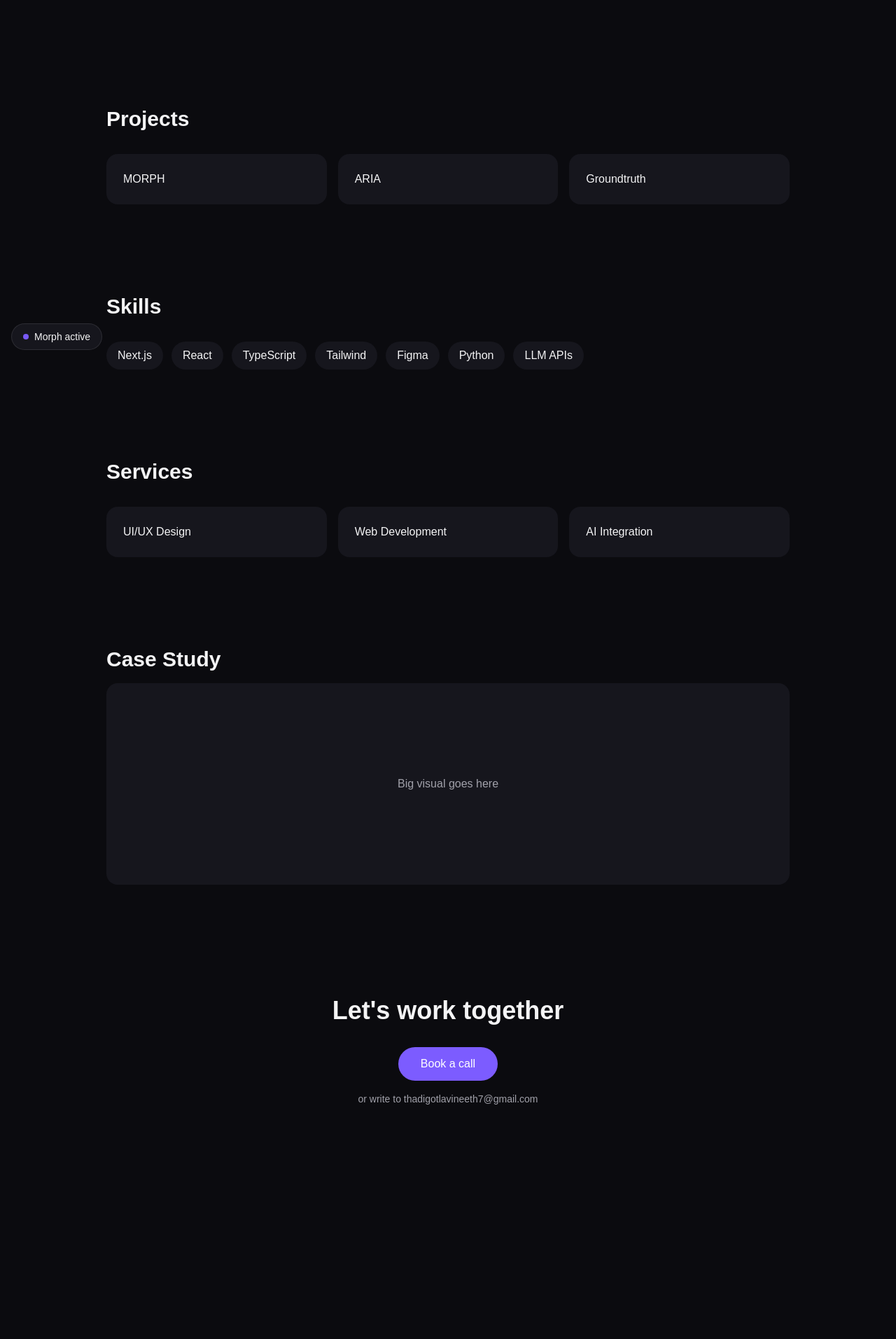
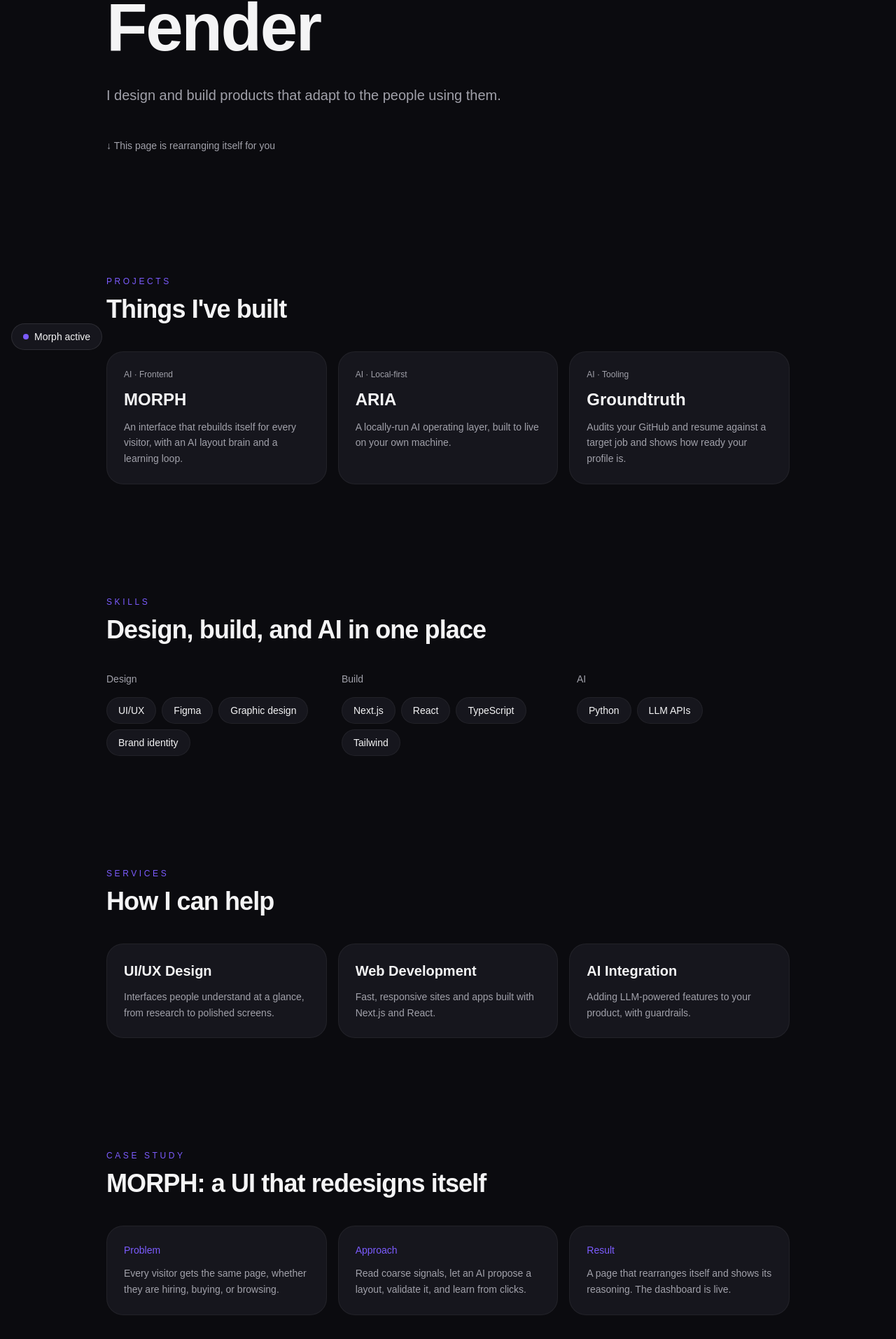
Before and after one commit to FenderRicky/morph, a Next.js app: page / in a window 1280 px wide. Shown: the part 284-2197 px from the top of the page at 70% size. Before the commit the page ends 1960 px from the top, so only its background shows below. Built offline with nearby package versions, Linux system fonts and the light colour scheme; no server answers.

Commit message:
design pass: restyled portfolio blocks

```diff
--- a/app/globals.css
+++ b/app/globals.css
@@ -27,3 +27,6 @@ body {
 
 :root { --bg:#0b0b0f; --fg:#f4f4f5; --muted:#a1a1aa; --accent:#7c5cff; --card:#16161d; }
 body { background: var(--bg); color: var(--fg); }
+
+html { scroll-behavior: smooth; }
+.glow { background: radial-gradient(60% 55% at 15% 0%, color-mix(in srgb, var(--accent) 30%, transparent), transparent 70%); }
--- a/components/blocks/CaseStudy.tsx
+++ b/components/blocks/CaseStudy.tsx
@@ -1,10 +1,25 @@
+const steps = [
+  { label: "Problem", text: "Every visitor gets the same page, whether they are hiring, buying, or browsing." },
+  { label: "Approach", text: "Read coarse signals, let an AI propose a layout, validate it, and learn from clicks." },
+  { label: "Result", text: "A page that rearranges itself and shows its reasoning. The dashboard is live." },
+];
+
 export default function CaseStudy() {
   return (
-    <section className="px-6 py-16 max-w-5xl mx-auto">
-      <h2 className="text-3xl font-semibold mb-4">Case Study</h2>
-      <div className="rounded-2xl h-72 bg-[var(--card)] flex items-center justify-center text-[var(--muted)]">
-        Big visual goes here
+    <section className="mx-auto max-w-5xl px-6 py-20">
+      <p className="text-xs tracking-[0.3em] text-[var(--accent)]">CASE STUDY</p>
+      <h2 className="mt-3 text-4xl font-semibold tracking-tight">MORPH: a UI that redesigns itself</h2>
+      <div className="mt-10 grid gap-4 md:grid-cols-3">
+        {steps.map((s) => (
+          <div key={s.label} className="rounded-3xl border border-white/5 bg-[var(--card)] p-6">
+            <p className="text-sm text-[var(--accent)]">{s.label}</p>
+            <p className="mt-3 text-sm leading-relaxed text-[var(--muted)]">{s.text}</p>
+          </div>
+        ))}
       </div>
+      <a href="/dashboard" className="mt-8 inline-block text-sm text-[var(--accent)] hover:underline">
+        See the live dashboard →
+      </a>
     </section>
   );
 }
--- a/components/blocks/Contact.tsx
+++ b/components/blocks/Contact.tsx
@@ -2,18 +2,21 @@ export default function Contact() {
   const to = "thadigotlavineeth7@gmail.com";
   const href = `https://mail.google.com/mail/?view=cm&to=${to}&su=${encodeURIComponent("Let's work together")}`;
   return (
-    <section className="px-6 py-24 max-w-5xl mx-auto text-center">
-      <h2 className="text-4xl font-bold">Let&apos;s work together</h2>
+    <section className="glow">
+      <div className="mx-auto max-w-5xl px-6 py-28 text-center">
+        <h2 className="text-5xl font-bold tracking-tight md:text-6xl">Let&apos;s work together</h2>
+        <p className="mx-auto mt-4 max-w-md text-[var(--muted)]">Got a product that should adapt to its users? Tell me about it.</p>
         <a
           data-cta
           href={href}
           target="_blank"
           rel="noopener noreferrer"
-        className="inline-block mt-8 px-8 py-3 rounded-full bg-[var(--accent)] text-white"
+          className="mt-10 inline-block rounded-full bg-[var(--accent)] px-10 py-4 text-lg text-white transition hover:scale-105"
         >
           Book a call
         </a>
         <p className="mt-4 text-sm text-[var(--muted)]">or write to {to}</p>
+      </div>
     </section>
   );
 }
--- a/components/blocks/Hero.tsx
+++ b/components/blocks/Hero.tsx
@@ -1,9 +1,16 @@
 export default function Hero() {
   return (
-    <section className="px-6 py-28 max-w-5xl mx-auto">
-      <p className="text-[var(--accent)] text-sm tracking-widest">UI/UX · FULL-STACK · AI</p>
-      <h1 className="text-6xl font-bold mt-4">Ricky Fender</h1>
-      <p className="mt-6 text-xl text-[var(--muted)] max-w-xl">I design and build products that adapt to the people using them.</p>
+    <section className="glow">
+      <div className="mx-auto max-w-5xl px-6 pt-32 pb-24">
+        <p className="text-sm tracking-[0.3em] text-[var(--accent)]">UI/UX · FULL-STACK · AI</p>
+        <h1 className="mt-6 text-6xl font-bold leading-[1.05] tracking-tight md:text-8xl">
+          Ricky<br />Fender
+        </h1>
+        <p className="mt-8 max-w-xl text-xl text-[var(--muted)]">
+          I design and build products that adapt to the people using them.
+        </p>
+        <p className="mt-12 text-sm text-[var(--muted)]">↓ This page is rearranging itself for you</p>
+      </div>
     </section>
   );
 }
--- a/components/blocks/Projects.tsx
+++ b/components/blocks/Projects.tsx
@@ -1,11 +1,24 @@
-const items = ["MORPH", "ARIA", "Groundtruth"];
+const projects = [
+  { name: "MORPH", tag: "AI · Frontend", desc: "An interface that rebuilds itself for every visitor, with an AI layout brain and a learning loop." },
+  { name: "ARIA", tag: "AI · Local-first", desc: "A locally-run AI operating layer, built to live on your own machine." },
+  { name: "Groundtruth", tag: "AI · Tooling", desc: "Audits your GitHub and resume against a target job and shows how ready your profile is." },
+];
+
 export default function Projects() {
   return (
-    <section className="px-6 py-16 max-w-5xl mx-auto">
-      <h2 className="text-3xl font-semibold mb-8">Projects</h2>
-      <div className="grid md:grid-cols-3 gap-4">
-        {items.map((p) => (
-          <div key={p} className="rounded-2xl p-6 bg-[var(--card)]">{p}</div>
+    <section className="mx-auto max-w-5xl px-6 py-20">
+      <p className="text-xs tracking-[0.3em] text-[var(--accent)]">PROJECTS</p>
+      <h2 className="mt-3 text-4xl font-semibold tracking-tight">Things I&apos;ve built</h2>
+      <div className="mt-10 grid gap-4 md:grid-cols-3">
+        {projects.map((p) => (
+          <div
+            key={p.name}
+            className="rounded-3xl border border-white/5 bg-[var(--card)] p-6 transition duration-300 hover:-translate-y-1 hover:border-[var(--accent)]"
+          >
+            <p className="text-xs text-[var(--muted)]">{p.tag}</p>
+            <h3 className="mt-3 text-2xl font-semibold">{p.name}</h3>
+            <p className="mt-3 text-sm leading-relaxed text-[var(--muted)]">{p.desc}</p>
+          </div>
         ))}
       </div>
     </section>
--- a/components/blocks/Services.tsx
+++ b/components/blocks/Services.tsx
@@ -1,11 +1,20 @@
-const services = ["UI/UX Design", "Web Development", "AI Integration"];
+const services = [
+  { name: "UI/UX Design", desc: "Interfaces people understand at a glance, from research to polished screens." },
+  { name: "Web Development", desc: "Fast, responsive sites and apps built with Next.js and React." },
+  { name: "AI Integration", desc: "Adding LLM-powered features to your product, with guardrails." },
+];
+
 export default function Services() {
   return (
-    <section className="px-6 py-16 max-w-5xl mx-auto">
-      <h2 className="text-3xl font-semibold mb-8">Services</h2>
-      <div className="grid md:grid-cols-3 gap-4">
+    <section className="mx-auto max-w-5xl px-6 py-20">
+      <p className="text-xs tracking-[0.3em] text-[var(--accent)]">SERVICES</p>
+      <h2 className="mt-3 text-4xl font-semibold tracking-tight">How I can help</h2>
+      <div className="mt-10 grid gap-4 md:grid-cols-3">
         {services.map((s) => (
-          <div key={s} className="rounded-2xl p-6 bg-[var(--card)]">{s}</div>
+          <div key={s.name} className="rounded-3xl border border-white/5 bg-[var(--card)] p-6">
+            <h3 className="text-xl font-semibold">{s.name}</h3>
+            <p className="mt-3 text-sm leading-relaxed text-[var(--muted)]">{s.desc}</p>
+          </div>
         ))}
       </div>
     </section>
--- a/components/blocks/Skills.tsx
+++ b/components/blocks/Skills.tsx
@@ -1,11 +1,24 @@
-const skills = ["Next.js", "React", "TypeScript", "Tailwind", "Figma", "Python", "LLM APIs"];
+const groups = [
+  { title: "Design", items: ["UI/UX", "Figma", "Graphic design", "Brand identity"] },
+  { title: "Build", items: ["Next.js", "React", "TypeScript", "Tailwind"] },
+  { title: "AI", items: ["Python", "LLM APIs"] },
+];
+
 export default function Skills() {
   return (
-    <section className="px-6 py-16 max-w-5xl mx-auto">
-      <h2 className="text-3xl font-semibold mb-8">Skills</h2>
-      <div className="flex flex-wrap gap-3">
-        {skills.map((s) => (
-          <span key={s} className="px-4 py-2 rounded-full bg-[var(--card)]">{s}</span>
+    <section className="mx-auto max-w-5xl px-6 py-20">
+      <p className="text-xs tracking-[0.3em] text-[var(--accent)]">SKILLS</p>
+      <h2 className="mt-3 text-4xl font-semibold tracking-tight">Design, build, and AI in one place</h2>
+      <div className="mt-10 grid gap-8 md:grid-cols-3">
+        {groups.map((g) => (
+          <div key={g.title}>
+            <p className="mb-4 text-sm text-[var(--muted)]">{g.title}</p>
+            <div className="flex flex-wrap gap-2">
+              {g.items.map((s) => (
+                <span key={s} className="rounded-full border border-white/5 bg-[var(--card)] px-4 py-2 text-sm">{s}</span>
+              ))}
+            </div>
+          </div>
         ))}
       </div>
     </section>
```
Lines whose indentation alone changed are shown as unchanged.
